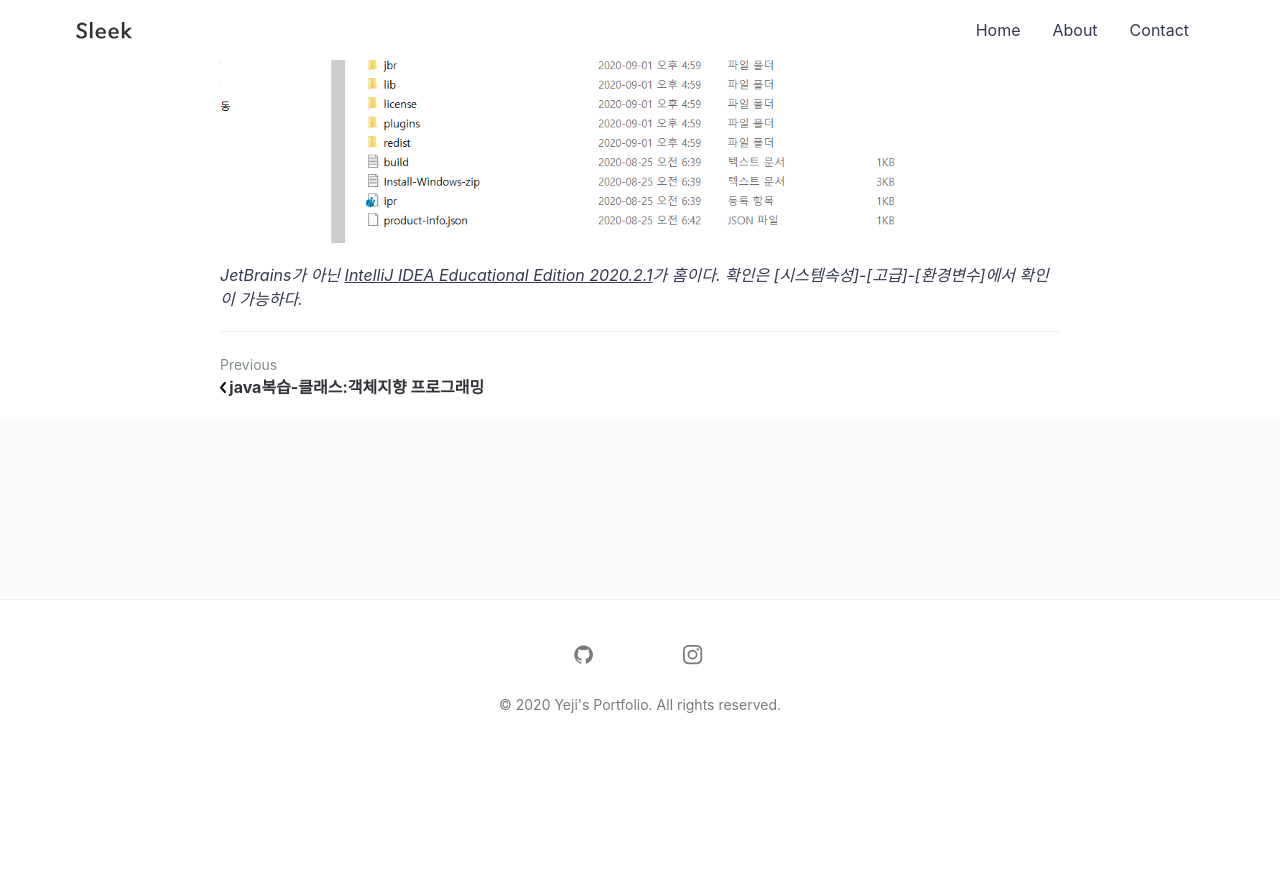
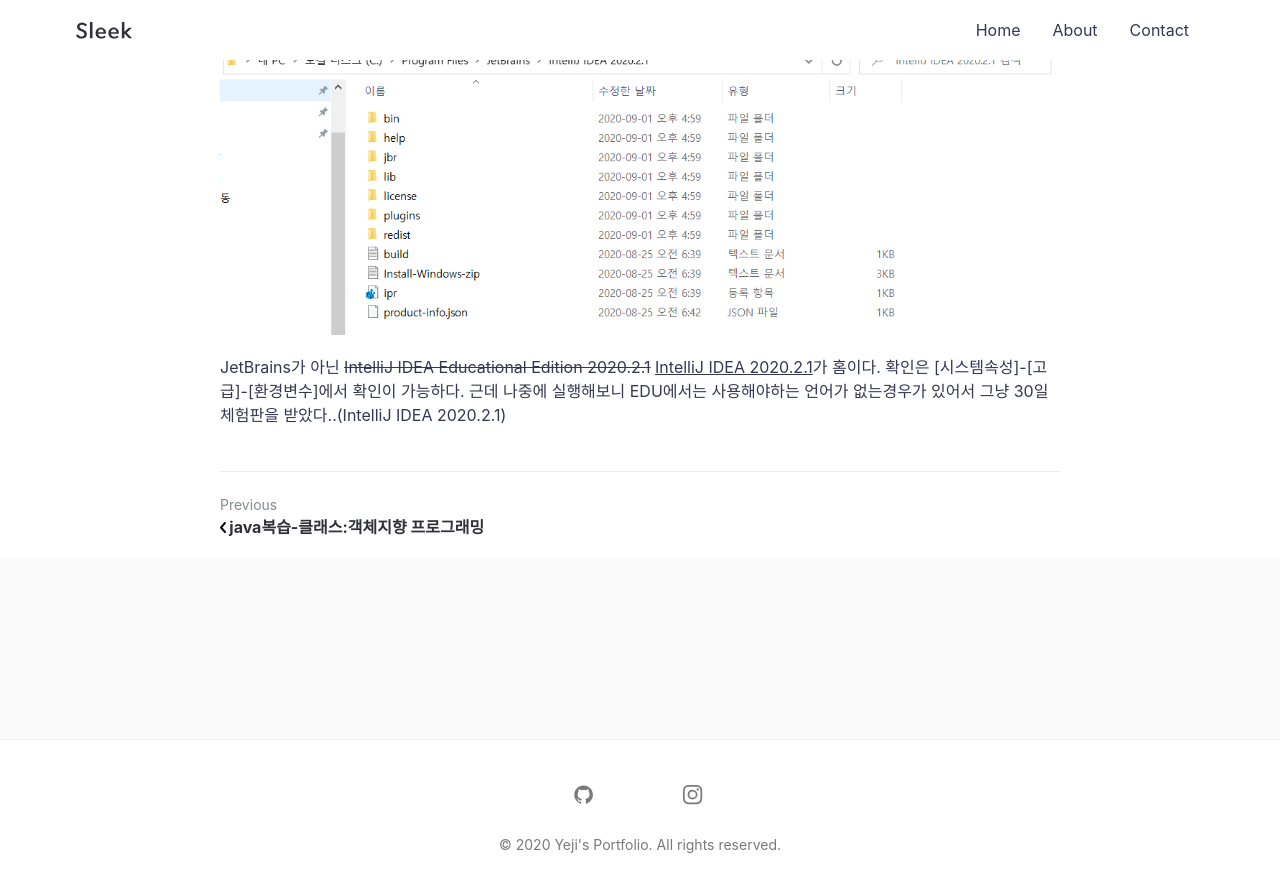
Before and after one commit to Yeji-Jang1210/Yeji-Jang1210.github.io, a Jekyll site: the page built from _posts/2020-09-01-JSP-study-first.md, in a window 1280 px wide and 900 px high, scrolled down 4938 px. Shown: the top 892 px of the window. Built offline with Jekyll 4.4.1, drawn with Linux system fonts in a browser that asks for light colours; comment, search, counter and statistics services are not loaded; before the commit the page ends 5698 px from its top, so only the background shows below that; some of the changed text lies outside the part shown.

Commit message:
Update 2020-09-01-JSP-study-first.md

```diff
--- a/_posts/2020-09-01-JSP-study-first.md
+++ b/_posts/2020-09-01-JSP-study-first.md
@@ -18,6 +18,8 @@ JDK(Java Development Kit) LTS, IDE, Java Web Application Server개발환경 구
     *어찌저찌 라이센스가 등록은 된 것 같다..(영어를 몰라서 조금 복잡했음)*
     대학교 이메일로 등록을 했으면 대학교 메일로 가입하라는 메일이 하나 온다.
     그리고나서 회원가입을 하면 라이센스가 등록이 되어 교육용 IntelliJ IDEA를 사용 할 수 있는 것 같다.
+
+
 
 1. Apache Tomcat에 접속해 zip파일로 받는다.
     주소 : [Apache Tomcat](http://tomcat.apache.org/download-90.cgi)
@@ -45,6 +47,11 @@ JDK(Java Development Kit) LTS, IDE, Java Web Application Server개발환경 구
 
     *[시스템]-[시스템속성]-[고급]-[환경변수]에 들어가 보면 환경변수가 Intellij 경로가 추가된 것을 확인할 수 있다*
 
+    <br>
+    *근데 나중에 실행해보니 사용해야하는 언어가 없는경우가 있어서 그냥 30일 체험판을 받았다..설치 방법에서는 별 다른 것은 없다.*
+
+
+
 1. apache-tomcat-9.0.37
     압축을 푼 후, C드라이브나 D드라이브에 추가한다.
     *C드라이브는 보통 window에서 보호가 되어있으므로 D드라이브에 추가하는 것을 권한다.*
@@ -65,4 +72,6 @@ JDK(Java Development Kit) LTS, IDE, Java Web Application Server개발환경 구
 아래는 IntelliJ IDEA의 홈 디렉터리 경로이다.
 ![Image Alt 기본개발환경구축_9]({{"/assets/img/posting/Study_JSP_img/Study_JSP_post_1/기본개발환경구축_9.png"| relative_url}})
 
-*JetBrains가 아닌 <u>IntelliJ IDEA Educational Edition 2020.2.1</u>가 홈이다. 확인은 [시스템속성]-[고급]-[환경변수]에서 확인이 가능하다.*
+JetBrains가 아닌 ~~IntelliJ IDEA Educational Edition 2020.2.1~~ <u>IntelliJ IDEA 2020.2.1</u>가 홈이다. 확인은 [시스템속성]-[고급]-[환경변수]에서 확인이 가능하다.
+    근데 나중에 실행해보니 EDU에서는 사용해야하는 언어가 없는경우가 있어서 그냥 30일 체험판을 받았다..(IntelliJ IDEA 2020.2.1)
+<br>
```
